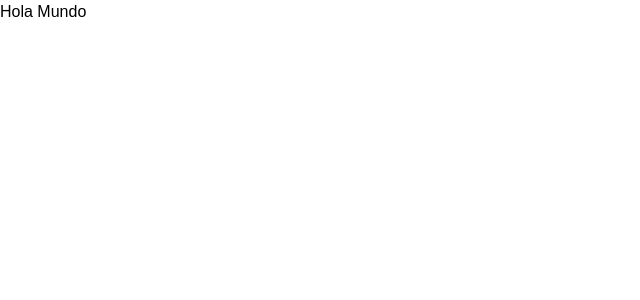
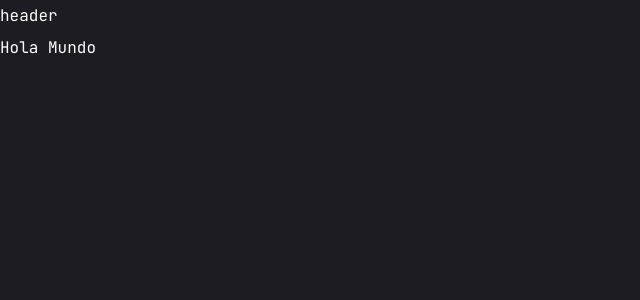
Before and after one commit to Spek7ro/web_personal, a Next.js app: page / in a window 1280 px wide. Shown: the top 300 px of the page, without its empty margins (0-640 px from the left). Built offline with nearby package versions, Linux system fonts and the light colour scheme.

Commit message:
Tailwind config, fonts, globals.css

```diff
--- a/app/globals.css
+++ b/app/globals.css
@@ -2,12 +2,17 @@
 @tailwind components;
 @tailwind utilities;
 
-body {
+/* body {
   font-family: Arial, Helvetica, sans-serif;
-}
+} */
 
 @layer base {
   :root {
     --radius: 0.5rem;
   }
+
+  body {
+    @apply font-primary bg-primary text-white leading-loose;
+  }
+
 }
--- a/app/layout.jsx
+++ b/app/layout.jsx
@@ -1,16 +1,16 @@
-import localFont from "next/font/local";
+import {JetBrains_Mono} from '@next/font/google';
 import "./globals.css";
 
-const geistSans = localFont({
-  src: "./fonts/GeistVF.woff",
-  variable: "--font-geist-sans",
-  weight: "100 900",
+// Components
+import Header from '@/components/Header';
+
+
+const jetbrainsMono = JetBrains_Mono({
+    subsets: ['latin'],
+    weight: ["100", "200", "300", "400", "500", "600", "700", "800"],
+    variable: '--font-jetbrainsMono',
 });
-const geistMono = localFont({
-  src: "./fonts/GeistMonoVF.woff",
-  variable: "--font-geist-mono",
-  weight: "100 900",
-});
+
 
 export const metadata = {
   title: "Create Next App",
@@ -21,8 +21,8 @@
   return (
     <html lang="en">
       <body
-        className={`${geistSans.variable} ${geistMono.variable} antialiased`}
-      >
+        className={jetbrainsMono.variable}>
+        <Header/>
         {children}
       </body>
     </html>
--- /dev/null
+++ b/components/Header.jsx
@@ -0,0 +1,7 @@
+const Header = () => {
+	return (
+        <header>header</header>
+    )
+}
+
+export default Header;
--- a/tailwind.config.js
+++ b/tailwind.config.js
@@ -8,9 +8,25 @@
   ],
   theme: {
   	extend: {
+		container: {
+			center: true,
+			padding: '15px',
+		},
+		screens: {
+			sm: '640px',
+			md: '768px',
+			lg: '960px',
+			xl: '1200px',
+		},
+		fontFamily: {
+			primary: ['var(--font-jetbrainsMono)'],
+		},
   		colors: {
-  			background: 'var(--background)',
-  			foreground: 'var(--foreground)'
+  			primary: '#1c1c22',
+			accent: {
+				DEFAULT: '#00FF99',
+				hover: '#00e187',
+			},
   		},
   		borderRadius: {
   			lg: 'var(--radius)',
```
